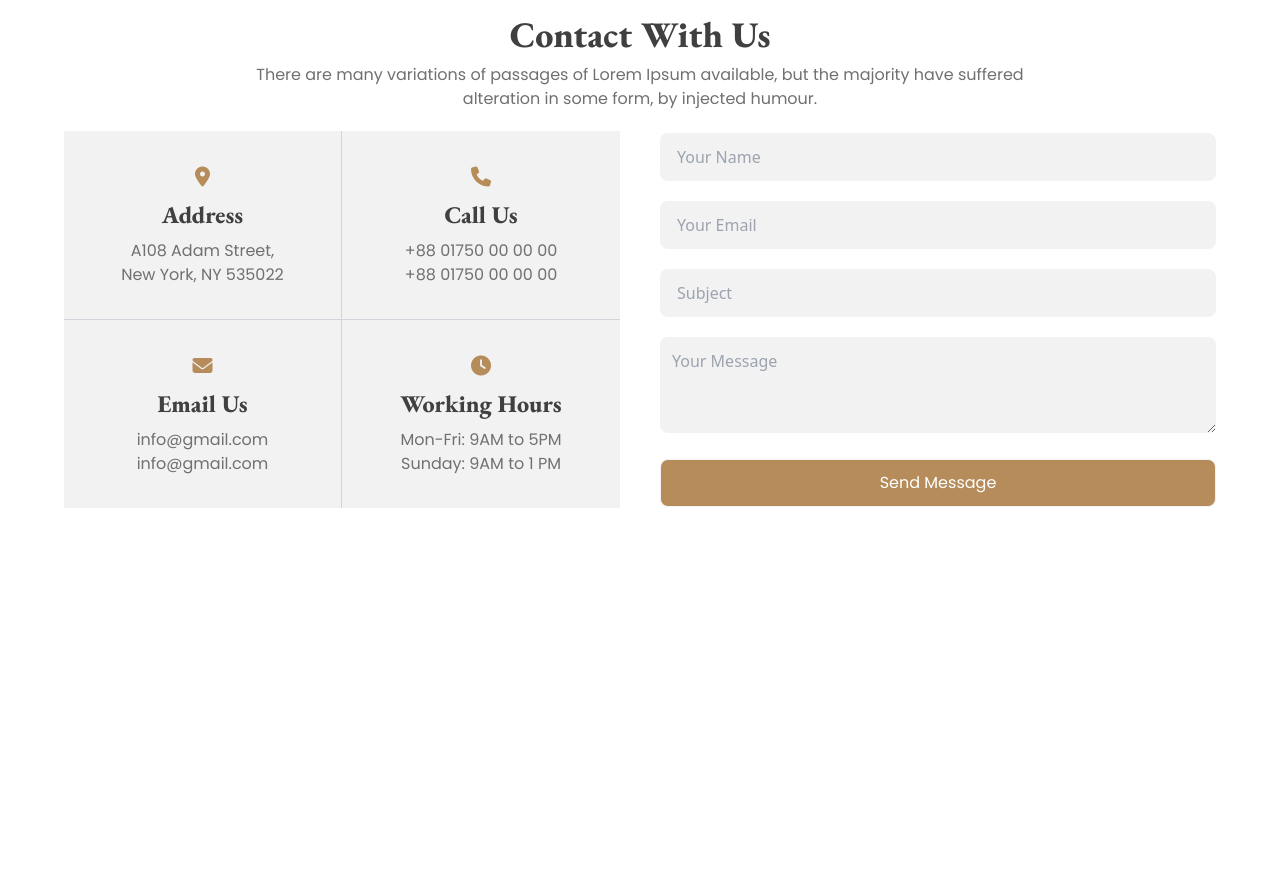
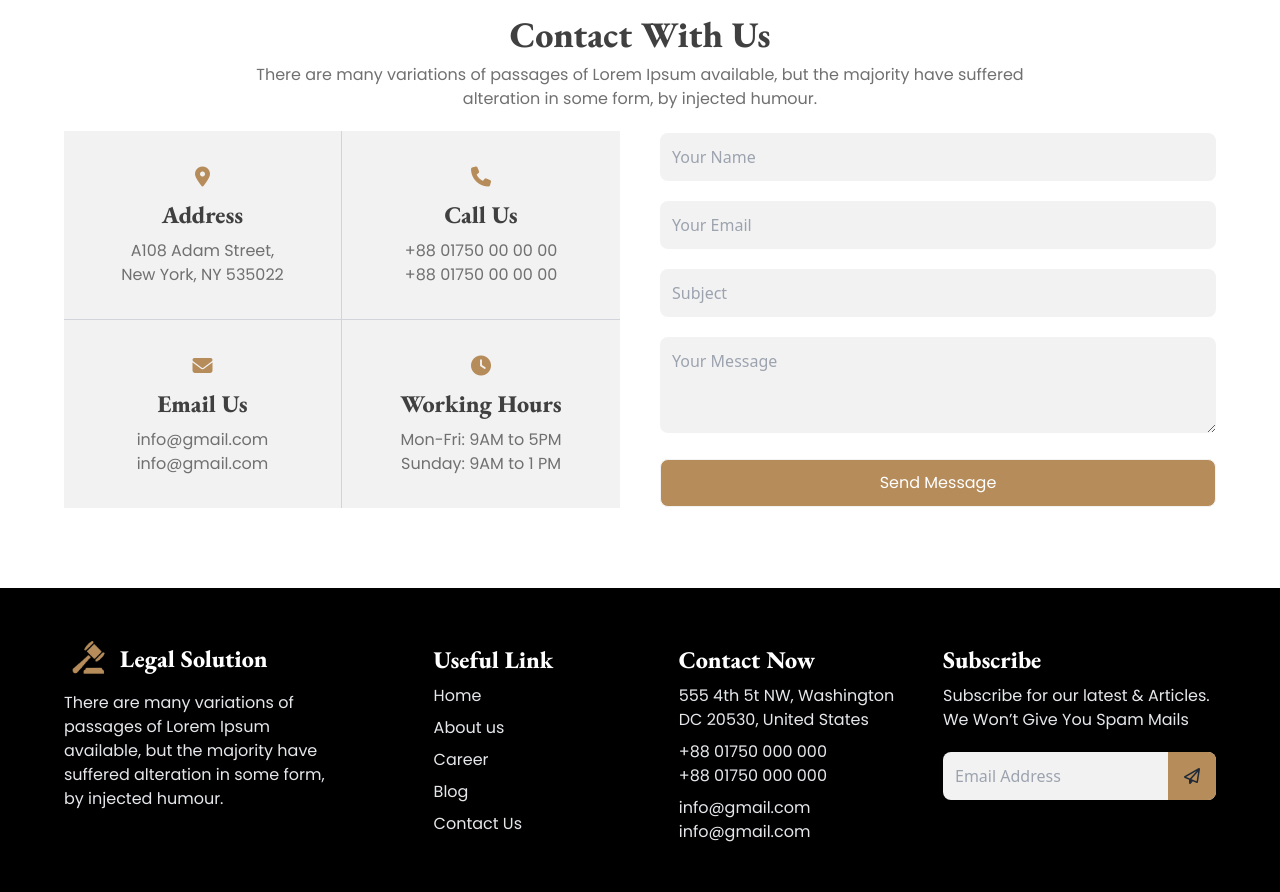
Before and after one commit to shamshul-haque/legal-solution, a plain HTML site: page index.html in a window 1280 px wide. Shown: the part 3340-4232 px from the top of the page. Before the commit the page ends 3848 px from the top, so only its background shows below. Drawn offline with nearby package versions, Linux system fonts and the light colour scheme.

Commit message:
footer section added

```diff
--- a/index.html
+++ b/index.html
@@ -738,17 +738,17 @@
               <input
                 type="text"
                 placeholder="Your Name"
-                class="input bg-base-200 w-full mb-5"
+                class="p-3 bg-base-200 w-full mb-5 outline-none rounded-lg"
               />
               <input
                 type="email"
                 placeholder="Your Email"
-                class="input bg-base-200 w-full mb-5"
+                class="p-3 bg-base-200 w-full mb-5 outline-none rounded-lg"
               />
               <input
                 type="text"
                 placeholder="Subject"
-                class="input bg-base-200 w-full mb-5"
+                class="p-3 bg-base-200 w-full mb-5 outline-none rounded-lg"
               />
               <textarea
                 name=""
@@ -756,7 +756,7 @@
                 cols="30"
                 rows="3"
                 placeholder="Your Message"
-                class="bg-base-200 w-full mb-5 rounded-lg p-3"
+                class="bg-base-200 w-full mb-5 rounded-lg p-3 border-none outline-none"
               ></textarea>
               <button
                 class="btn w-full bg-bg-primary hover:bg-bg-primary font-poppins font-normal text-white text-sm md:text-base normal-case"
@@ -768,5 +768,101 @@
         </div>
       </section>
     </main>
+
+    <!-- footer section -->
+    <footer class="max-w-screen-xl bg-black mx-auto mt-20">
+      <div
+        class="grid md:grid-cols-2 lg:grid-cols-4 gap-5 px-4 md:px-8 lg:px-16 py-12"
+      >
+        <!-- logo -->
+        <div class="flex-1 space-y-2 text-center md:text-left">
+          <div class="flex items-center">
+            <img src="./images/logo.png" alt="logo" class="w-14 pr-2" />
+            <h2
+              class="font-garamond font-extrabold text-white text-xl md:text-2xl"
+            >
+              Legal Solution
+            </h2>
+          </div>
+          <p
+            class="font-poppins font-normal text-gray-200 text-sm md:text-base"
+          >
+            There are many variations of passages of Lorem Ipsum available, but
+            the majority have suffered alteration in some form, by injected
+            humour.
+          </p>
+        </div>
+
+        <!-- links -->
+        <div class="flex-1 md:mx-0 lg:mx-auto text-center md:text-left">
+          <h2
+            class="font-garamond font-extrabold text-white text-xl md:text-2xl my-2"
+          >
+            Useful Link
+          </h2>
+          <div
+            class="flex flex-col font-poppins font-normal text-gray-200 text-sm md:text-base space-y-2"
+          >
+            <a class="link link-hover">Home</a>
+            <a class="link link-hover">About us</a>
+            <a class="link link-hover">Career</a>
+            <a class="link link-hover">Blog</a>
+            <a class="link link-hover">Contact Us</a>
+          </div>
+        </div>
+
+        <!-- contact -->
+        <div class="flex-1 md:mx-0 lg:mx-auto text-center md:text-left">
+          <h2
+            class="font-garamond font-extrabold text-white text-xl md:text-2xl my-2"
+          >
+            Contact Now
+          </h2>
+          <div
+            class="flex flex-col font-poppins font-normal text-gray-200 text-sm md:text-base space-y-2"
+          >
+            <p class="link link-hover">
+              555 4th 5t NW, Washington <br />
+              DC 20530, United States
+            </p>
+            <p class="link link-hover">
+              +88 01750 000 000 <br />
+              +88 01750 000 000
+            </p>
+            <p class="link link-hover">
+              info@gmail.com <br />
+              info@gmail.com
+            </p>
+          </div>
+        </div>
+
+        <!-- subscribe -->
+        <div class="flex-1 text-center md:text-left">
+          <h2
+            class="font-garamond font-extrabold text-white text-xl md:text-2xl my-2"
+          >
+            Subscribe
+          </h2>
+          <p
+            class="font-poppins font-normal text-gray-200 text-sm md:text-base"
+          >
+            Subscribe for our latest & Articles. We Won’t Give You Spam Mails
+          </p>
+          <div class="mt-5 relative">
+            <input
+              type="text"
+              placeholder="Email Address"
+              class="p-3 bg-base-200 w-full outline-none rounded-lg"
+            />
+            <button
+              type="submit"
+              class="absolute w-12 h-12 bg-bg-primary rounded-r-lg right-0"
+            >
+              <i class="fa-regular fa-paper-plane"></i>
+            </button>
+          </div>
+        </div>
+      </div>
+    </footer>
   </body>
 </html>
```
